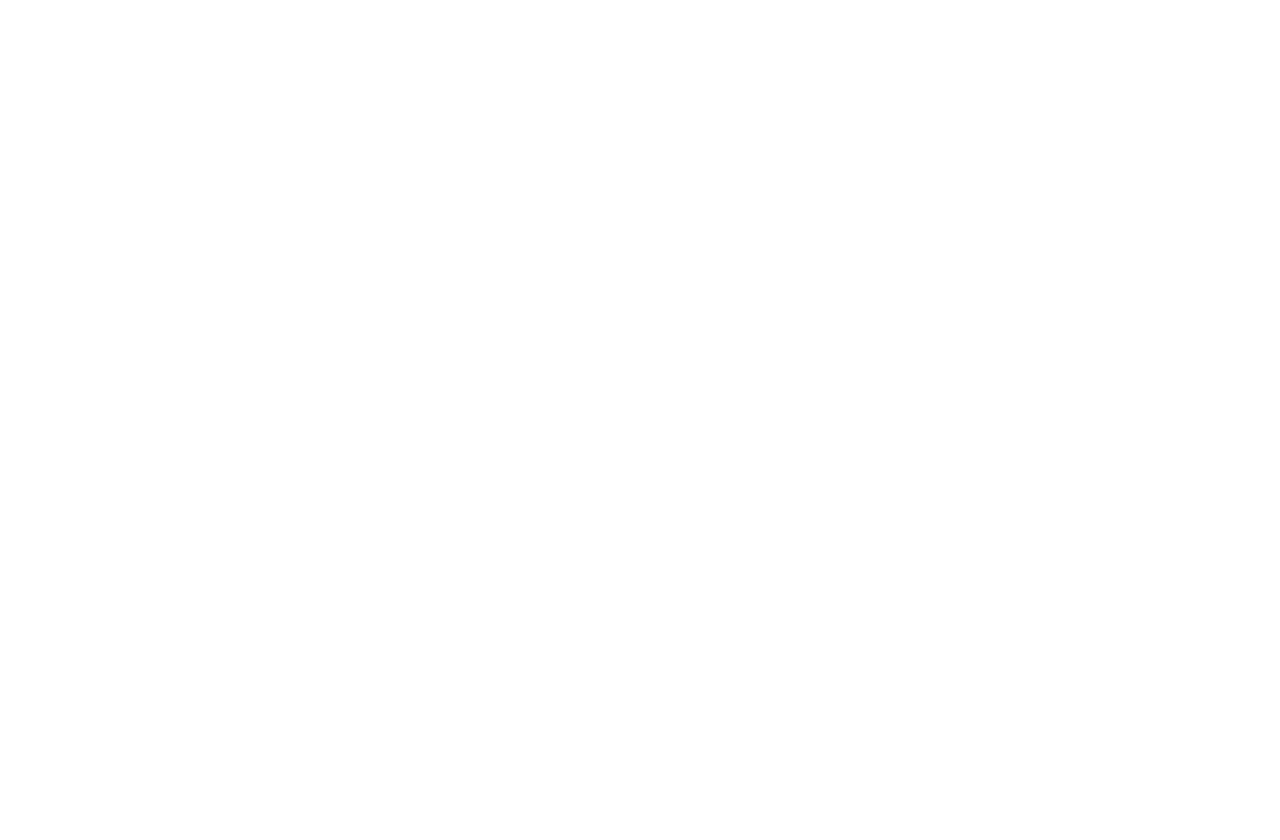
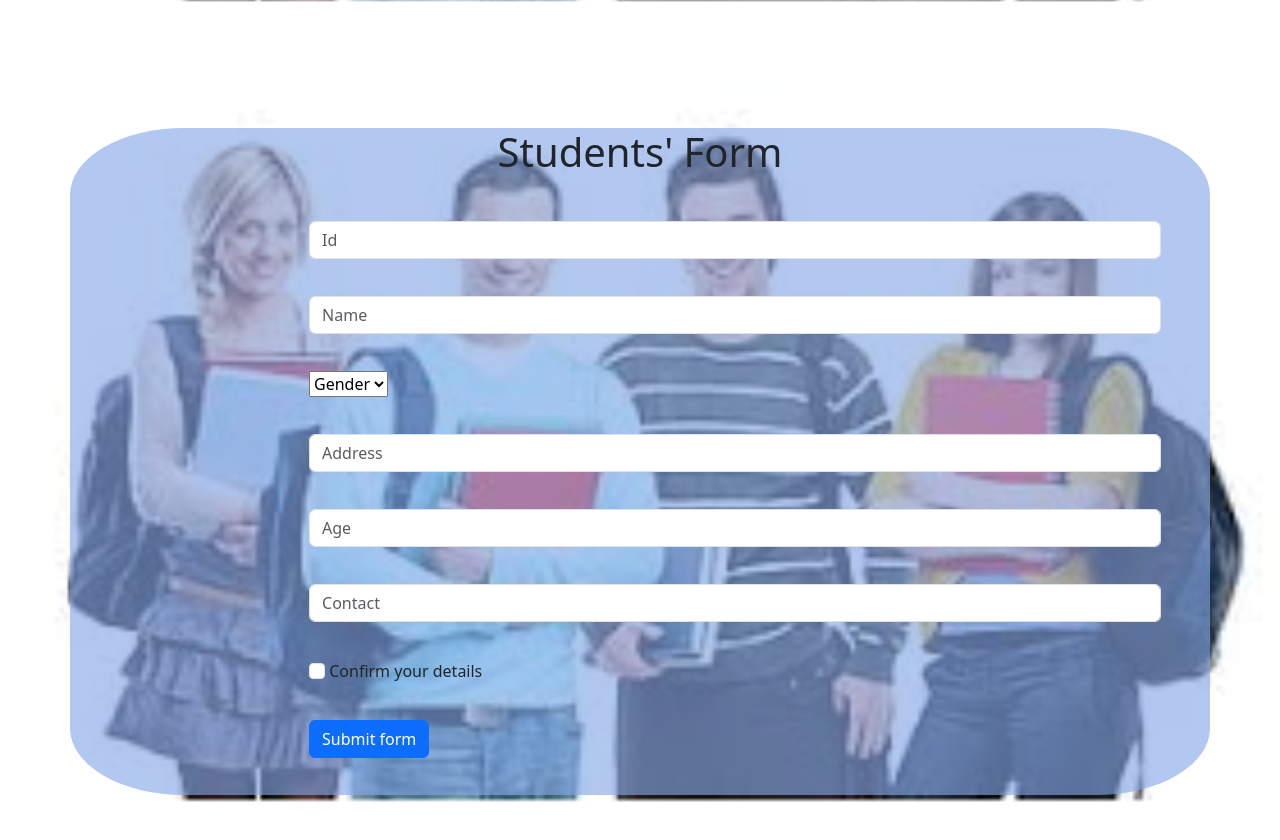
Before and after one commit to iCET-108-109/Project-Class-Front-End, a plain HTML site: page student/student.html in a window 1280 px wide. Before the commit the page ends 800 px from the top, so only its background shows below. Drawn offline with nearby package versions, Linux system fonts and the light colour scheme.

Commit message:
student create form done.

```diff
--- a/student/student.css
+++ b/student/student.css
@@ -0,0 +1,27 @@
+.form-group{
+    margin: 4%;
+}
+.container{
+    margin: 10%;
+    background-color: rgba(133, 168, 231, 0.63);
+    border-radius: 10%;
+    padding-left: 5%;
+    padding-right: 5%;
+}
+select{
+    margin-right: 20%;
+}
+.btn-submit{
+   padding: 4%;
+   margin-left: 20%;
+}
+body{
+    background-image: url(Students.jpeg);
+    background-size: cover;
+    background-repeat: no-repeat;
+    background-attachment: fixed;
+}
+h1{
+    color: blue;
+    font-size: 60%;
+}
--- a/student/student.html
+++ b/student/student.html
@@ -4,8 +4,78 @@
     <meta charset="UTF-8">
     <meta name="viewport" content="width=device-width, initial-scale=1.0">
     <title>Document</title>
+    <link rel="stylesheet" href="student.css">
+    <link href="https://cdn.jsdelivr.net/npm/bootstrap@5.3.3/dist/css/bootstrap.min.css" rel="stylesheet" integrity="sha384-QWTKZyjpPEjISv5WaRU9OFeRpok6YctnYmDr5pNlyT2bRjXh0JMhjY6hW+ALEwIH" crossorigin="anonymous">
+
 </head>
 <body>
 
+    <div class="container">
+        <div class="row justify-content-md-center">
+          <div class="col col-lg-2">
+
+          </div>
+          <div class="col-md-auto">
+           <h1>
+            Students' Form
+           </h1>
+          </div>
+          <div class="col col-lg-2">
+
+          </div>
+        </div>
+        <div class="row">
+            <div class="col col-lg-2">
+
+              </div>
+          <div class="col">
+            <form>
+                <div class="form-group" id="txt-id">
+                  <input type="email" class="form-control" id="exampleInputEmail1" aria-describedby="emailHelp" placeholder="Id">
+                </div>
+
+                <div class="form-group" id="txt-name">
+                    <input type="email" class="form-control" id="exampleInputEmail1" aria-describedby="emailHelp" placeholder="Name">
+                  </div>
+
+                  <div class="form-group" id="txt-gender">
+                    <select class="custom-select" required>
+                      <option value="">Gender</option>
+                      <option value="1">Male</option>
+                      <option value="2">Female</option>
+
+                    </select>
+                    <div class="invalid-feedback">Example invalid custom select feedback</div>
+                  </div>
+
+                  <div class="form-group" id="txt-address">
+                    <input type="email" class="form-control" id="exampleInputEmail1" aria-describedby="emailHelp" placeholder="Address">
+                  </div>
+
+                  <div class="form-group" id="txt-age">
+                    <input type="email" class="form-control" id="exampleInputEmail1" aria-describedby="emailHelp" placeholder="Age">
+                  </div>
+
+                  <div class="form-group" id="txt-contact">
+                    <input type="email" class="form-control" id="exampleInputEmail1" aria-describedby="emailHelp" placeholder="Contact">
+                  </div>
+
+                  <div class="form-group" id="txt-confirm">
+                  <input class="form-check-input" type="checkbox" value="" id="txt-confirm" required>
+                  <label class="form-check-label" for="txt-confirm">
+                    Confirm your details
+                  </label></div>
+
+
+
+                <div class="form-group" id="btn-submit">
+                    <button class="btn btn-primary" type="submit">Submit form</button>
+                </div>
+
+              </form>
+          </div>
+
+        </div>
+      </div>
 </body>
 </html>
```
Also changed, not shown: student/Students.jpeg (added).
